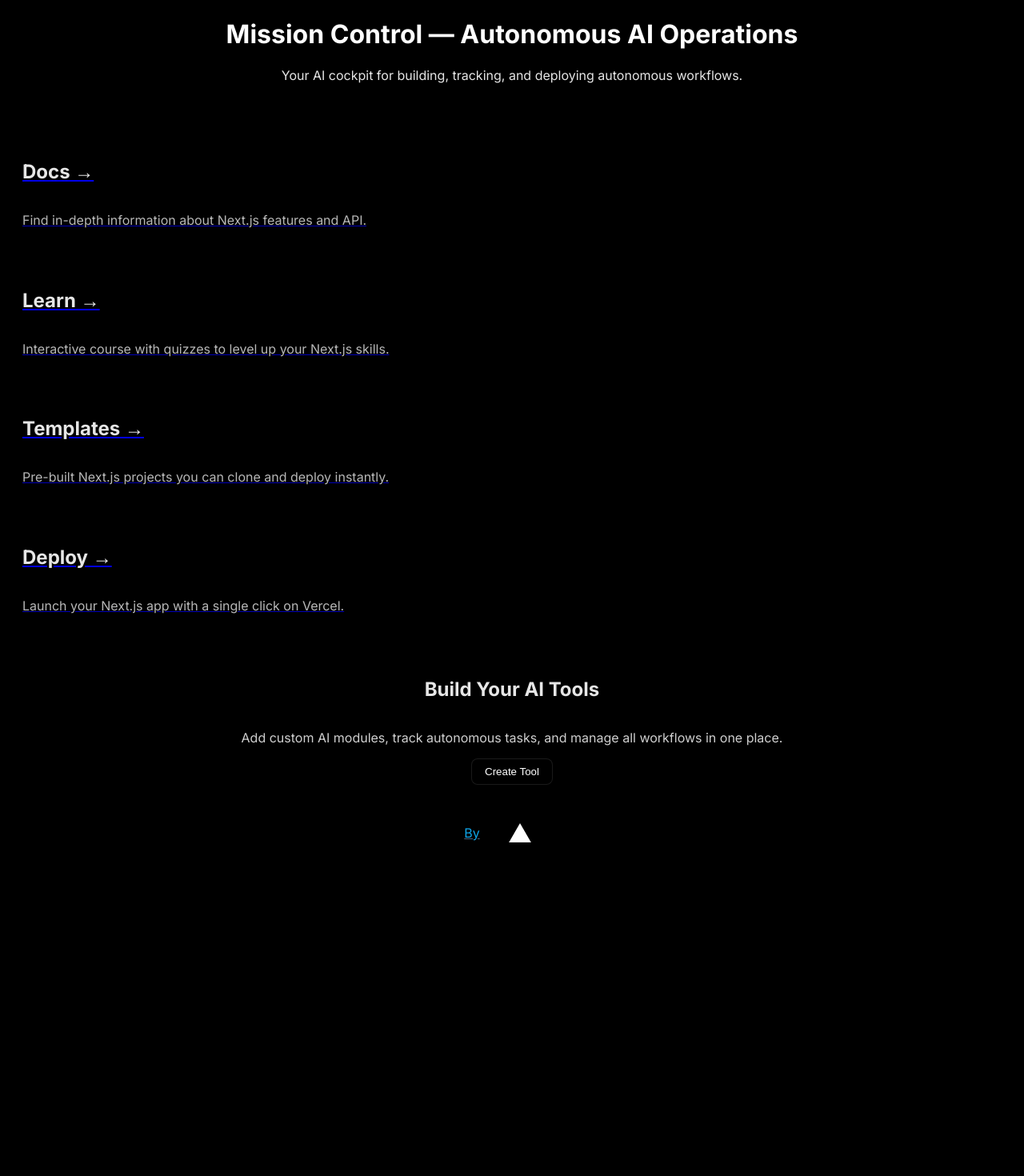
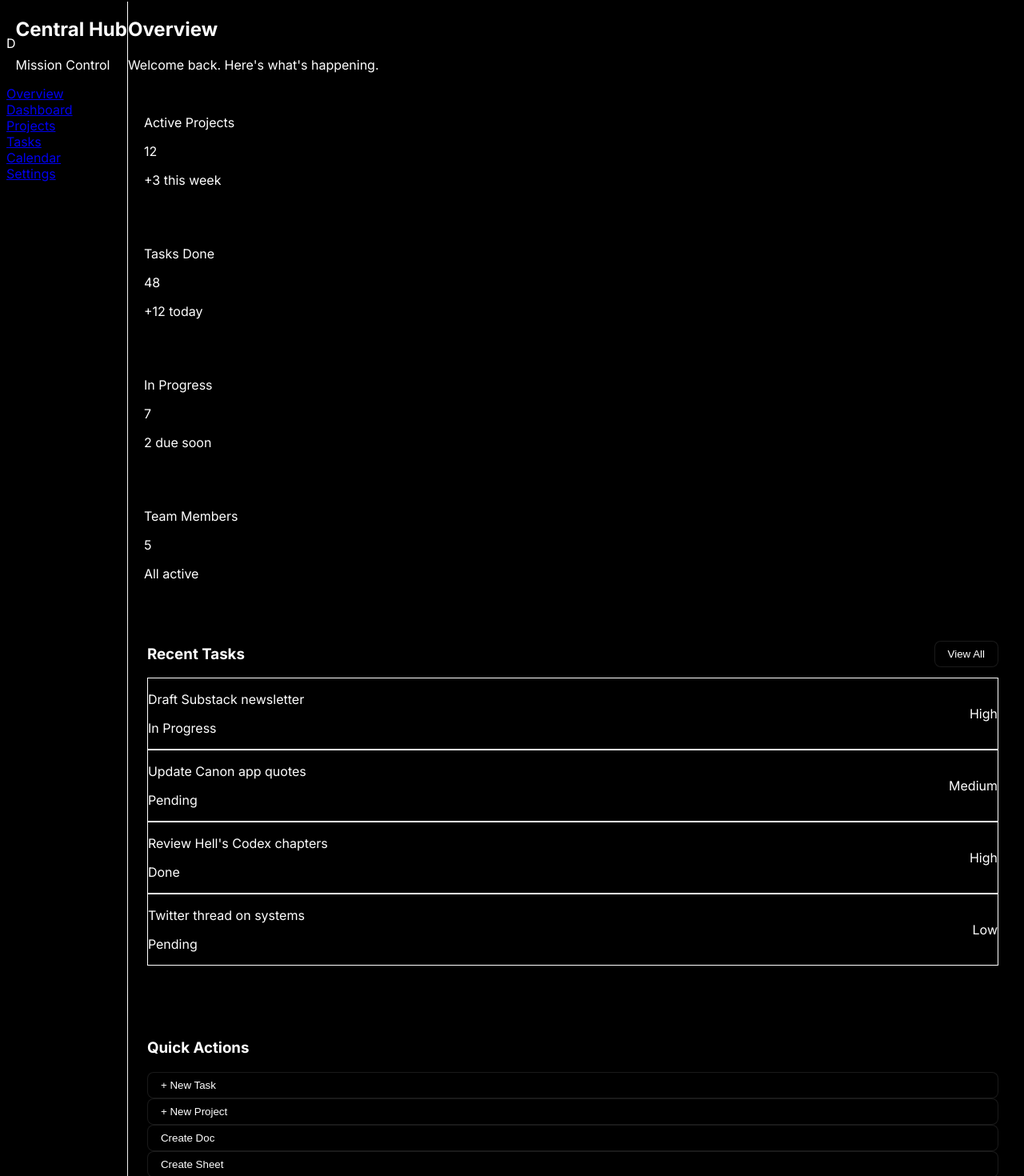
Before and after one commit to LordDeficit/central-hub, a Next.js app: page /home in a window 1280 px wide. Shown: the part 6-1476 px from the top of the page at 80% size. Before the commit the page ends 1067 px from the top, so only its background shows below. Built offline with nearby package versions, Linux system fonts and the light colour scheme.

Commit message:
Replace default Vercel content with Mission Control dashboard

```diff
--- a/app/home/page.tsx
+++ b/app/home/page.tsx
@@ -1,72 +1,160 @@
-import Image from "next/image";
+import Link from "next/link";
 
 export default function HomePage() {
+  const navItems = [
+    { href: "/home", label: "Overview", active: true },
+    { href: "/dashboard", label: "Dashboard" },
+    { href: "#", label: "Projects" },
+    { href: "#", label: "Tasks" },
+    { href: "#", label: "Calendar" },
+    { href: "#", label: "Settings" },
+  ];
+
+  const stats = [
+    { label: "Active Projects", value: "12", change: "+3 this week" },
+    { label: "Tasks Done", value: "48", change: "+12 today" },
+    { label: "In Progress", value: "7", change: "2 due soon" },
+    { label: "Team Members", value: "5", change: "All active" },
+  ];
+
+  const recentTasks = [
+    { title: "Draft Substack newsletter", status: "In Progress", priority: "High" },
+    { title: "Update Canon app quotes", status: "Pending", priority: "Medium" },
+    { title: "Review Hell's Codex chapters", status: "Done", priority: "High" },
+    { title: "Twitter thread on systems", status: "Pending", priority: "Low" },
+  ];
+
   return (
-    <main className="min-h-screen flex flex-col items-center justify-start gap-6 p-8 bg-black">
+    <div className="flex min-h-screen bg-black">
+      {/* Sidebar */}
+      <aside className="w-64 border-r border-white/10 bg-black/50 backdrop-blur-xl">
+        <div className="p-6">
+          <div className="mb-8 flex items-center gap-3">
+            <div className="flex h-10 w-10 items-center justify-center rounded-xl bg-blue-600 text-lg font-bold text-white">
+              D
+            </div>
+            <div>
+              <h1 className="text-lg font-bold text-white">Central Hub</h1>
+              <p className="text-xs text-white/50">Mission Control</p>
+            </div>
+          </div>
+
+          <nav className="space-y-1">
+            {navItems.map((item) => (
+              <Link
+                key={item.label}
+                href={item.href}
+                className={`flex items-center rounded-lg px-4 py-3 text-sm transition ${
+                  item.active
+                    ? "bg-white/10 text-white"
+                    : "text-white/60 hover:bg-white/5 hover:text-white"
+                }`}
+              >
+                {item.label}
+              </Link>
+            ))}
+          </nav>
+        </div>
+      </aside>
+
+      {/* Main Content */}
+      <main className="flex-1 p-8">
         {/* Header */}
-      <header className="w-full max-w-6xl text-center">
-        <h1 className="header-glass">
-          Mission Control &mdash; Autonomous AI Operations
-        </h1>
-        <p className="text-glass text-lg">
-          Your AI cockpit for building, tracking, and deploying autonomous workflows.
-        </p>
+        <header className="mb-8">
+          <h2 className="text-3xl font-bold text-white">Overview</h2>
+          <p className="text-white/60">Welcome back. Here's what's happening.</p>
         </header>
 
-      {/* Center Logo */}
-      <div className="relative z-0 flex justify-center items-center w-full max-w-4xl">
-        <Image
-          src="/next.svg"
-          alt="Next.js Logo"
-          width={200}
-          height={40}
-          className="relative dark:drop-shadow-[0_0_0.3rem_#ffffff70] dark:invert"
-        />
+        {/* Stats Grid */}
+        <section className="mb-8 grid grid-cols-1 gap-4 md:grid-cols-2 lg:grid-cols-4">
+          {stats.map((stat) => (
+            <div
+              key={stat.label}
+              className="card-glass"
+            >
+              <p className="text-sm text-white/60">{stat.label}</p>
+              <p className="text-3xl font-bold text-white">{stat.value}</p>
+              <p className="text-xs text-white/40">{stat.change}</p>
             </div>
-
-      {/* Dashboard Cards */}
-      <section className="grid w-full max_w-6xl grid-cols-1 sm:grid-cols-2 lg:grid-cols-4 gap-6">
-        {[ { href: "https://nextjs.org/docs", title: "Docs →", desc: "Find in-depth information about Next.js features and API." }, { href: "https://nextjs.org/learn", title: "Learn →", desc: "Interactive course with quizzes to level up your Next.js skills." }, { href: "https://vercel.com/templates?framework=next.js", title: "Templates →", desc: "Pre-built Next.js projects you can clone and deploy instantly." }, { href: "https://vercel.com/new", title: "Deploy →", desc: "Launch your Next.js app with a single click on Vercel." } ].map((card) => (
-          <a key={card.href} href={card.href}
-            className="card-glass flex flex-col justify-between"
-            target="_blank"
-            rel="noopener noreferrer"
-          >
-            <h2 className="text-2xl font-semibold text-glass mb-2">{card.title}</h2>
-            <p className="text-glass opacity-80">{card.desc}</p>
-          </a>
           ))}
         </section>
 
-      {/* Call-to-Action Panel */}
-      <section className="w-full max-w-6xl panel flex flex-col items-center text-center">
-        <h2 className="text-3xl font-bold text-glass mb-4">Build Your AI Tools</h2>
-        <p className="text-glass opacity-90 mb-6">
-          Add custom AI modules, track autonomous tasks, and manage all workflows in one place.
-        </p>
-        <button className="btn-glass font-semibold">
-          Create Tool
+        {/* Two Column Layout */}
+        <div className="grid gap-6 lg:grid-cols-3">
+          {/* Recent Tasks */}
+          <div className="lg:col-span-2">
+            <div className="panel">
+              <div className="mb-4 flex items-center justify-between">
+                <h3 className="text-lg font-semibold text-white">Recent Tasks</h3>
+                <button className="btn-glass text-sm">View All</button>
+              </div>
+              <div className="space-y-3">
+                {recentTasks.map((task) => (
+                  <div
+                    key={task.title}
+                    className="flex items-center justify-between rounded-lg border border-white/5 bg-white/5 p-4"
+                  >
+                    <div>
+                      <p className="font-medium text-white">{task.title}</p>
+                      <p className="text-sm text-white/50">{task.status}</p>
+                    </div>
+                    <span
+                      className={`rounded-full px-3 py-1 text-xs ${
+                        task.priority === "High"
+                          ? "bg-red-500/20 text-red-400"
+                          : task.priority === "Medium"
+                          ? "bg-yellow-500/20 text-yellow-400"
+                          : "bg-green-500/20 text-green-400"
+                      }`}
+                    >
+                      {task.priority}
+                    </span>
+                  </div>
+                ))}
+              </div>
+            </div>
+          </div>
+
+          {/* Quick Actions */}
+          <div>
+            <div className="panel">
+              <h3 className="mb-4 text-lg font-semibold text-white">Quick Actions</h3>
+              <div className="space-y-3">
+                <button className="btn-glass w-full text-left">
+                  + New Task
                 </button>
-      </section>
+                <button className="btn-glass w-full text-left">
+                  + New Project
+                </button>
+                <button className="btn-glass w-full text-left">
+                  Create Doc
+                </button>
+                <button className="btn-glass w-full text-left">
+                  Create Sheet
+                </button>
+              </div>
+            </div>
 
-      {/* Footer */}
-      <footer className="w-full max_w-6xl flex justify-center items-center py-8">
-        <a
-          className="flex items-center gap-2 link-glass"
-          href="https://vercel.com"
-          target="_blank"
-          rel="noopener noreferrer"
-        >
-          By{" "}
-          <Image
-            src="/vercel.svg"
-            alt="Vercel Logo"
-            width={100}
-            height={24}
-            className="dark:invert"
-          />
-        </a>
-      </footer>
+            <div className="panel mt-4">
+              <h3 className="mb-4 text-lg font-semibold text-white">System Status</h3>
+              <div className="space-y-2 text-sm">
+                <div className="flex items-center justify-between">
+                  <span className="text-white/60">API</span>
+                  <span className="text-green-400">● Online</span>
+                </div>
+                <div className="flex items-center justify-between">
+                  <span className="text-white/60">Database</span>
+                  <span className="text-green-400">● Online</span>
+                </div>
+                <div className="flex items-center justify-between">
+                  <span className="text-white/60">Sync</span>
+                  <span className="text-blue-400">↻ Active</span>
+                </div>
+              </div>
+            </div>
+          </div>
+        </div>
       </main>
+    </div>
   );
 }
```
Also changed, not shown: 1 other file (tests, documents, lock files or other folders). Lines whose indentation alone changed are shown as unchanged.
